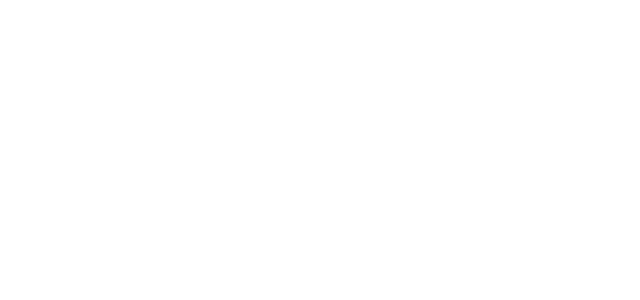
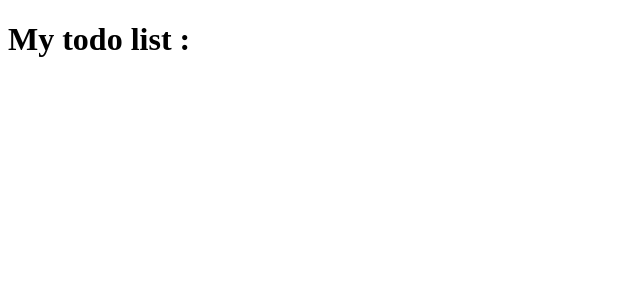
Before and after one commit to melou-dev/todolistvuejs, a Vue app: page / in a window 1280 px wide. Shown: the top 300 px of the page, without its empty margins (0-640 px from the left). Built offline with nearby package versions, Linux system fonts and the light colour scheme.

Commit message:
Linked component TodoList.vue to App.vue

```diff
--- a/src/App.vue
+++ b/src/App.vue
@@ -1,13 +1,16 @@
 <template>
+  <div>
+    <TodoList />
+  </div>
  </template>
 
 <script>
-
+import TodoList from '@/components/TodoList.vue';
 
 export default {
   name: 'app',
   components: {
-
+    TodoList,
   }
 }
 </script>
--- a/src/components/TodoList.vue
+++ b/src/components/TodoList.vue
@@ -1,5 +1,5 @@
 <template>
-
+  <h1>My todo list :</h1>
 </template>
 
 <script>
```
